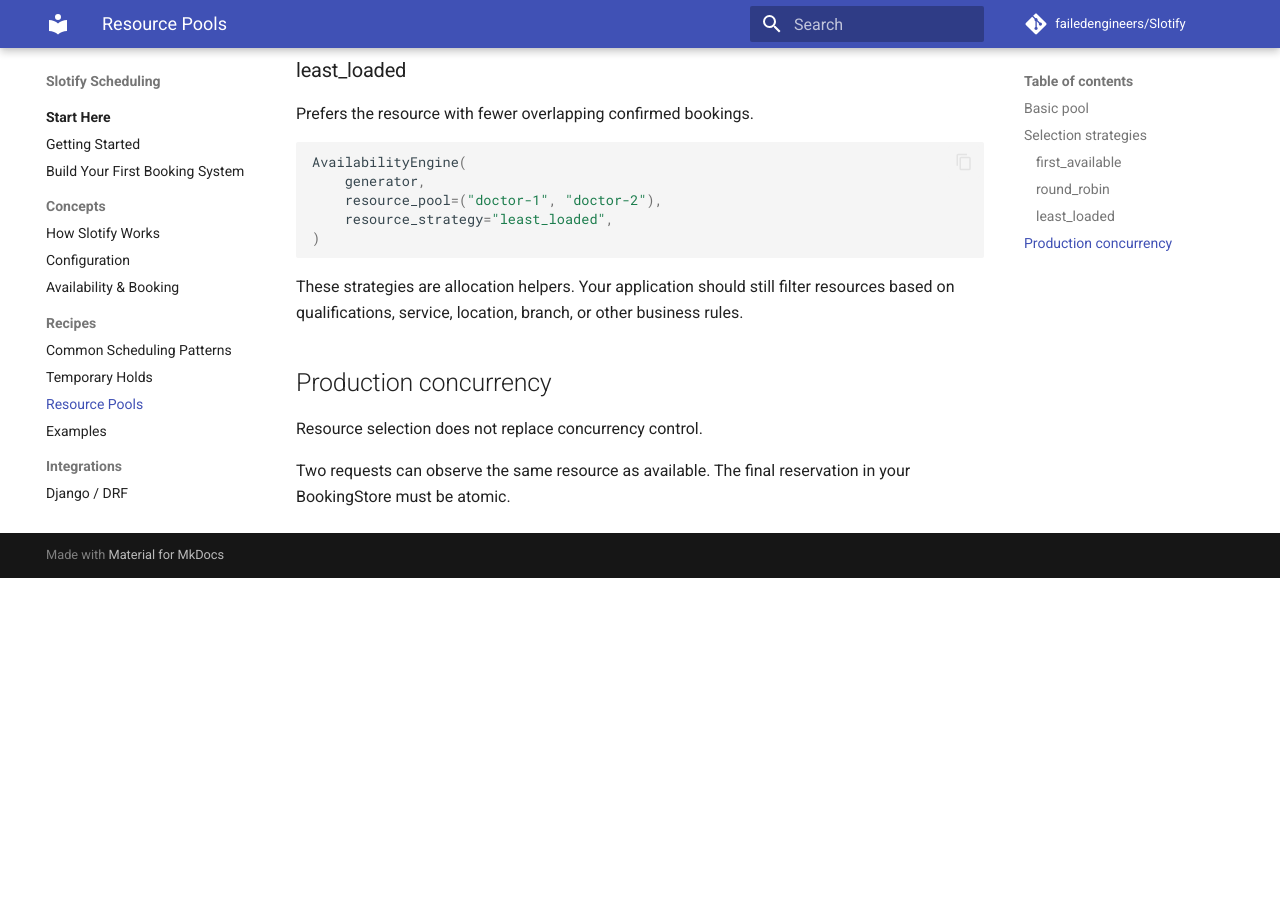
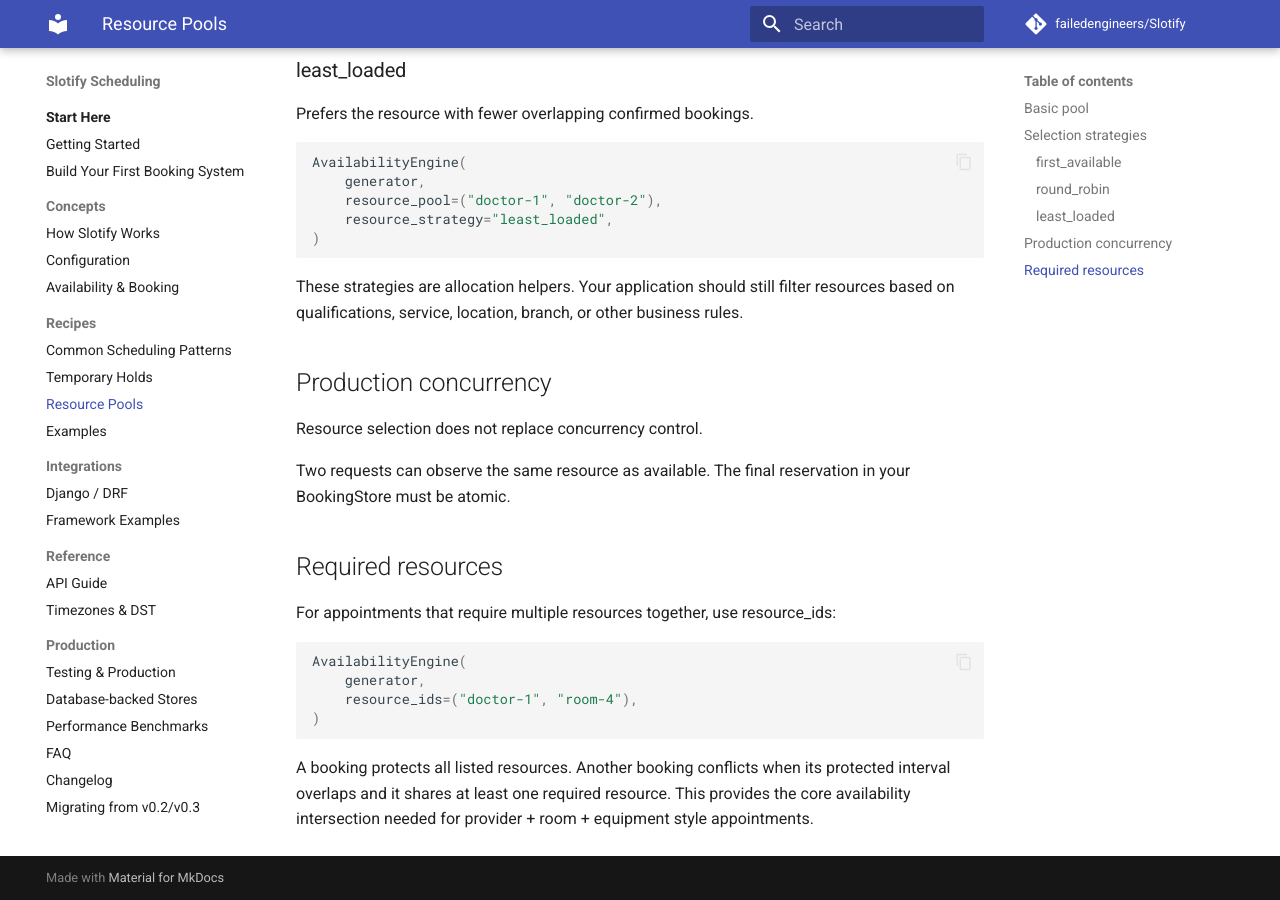
Before and after one commit to failedengineers/Slotify, an MkDocs documentation site: the page built from docs/resources.md, in a window 1280 px wide and 900 px high, scrolled down 1000 px. Built offline with MkDocs 1.6.1 and Material for MkDocs 9.7.7, drawn with Linux system fonts in a browser that asks for light colours; comment, search, counter and statistics services are not loaded; before the commit the page ends 1578 px from its top, so only the background shows below that.

Commit message:
Document multi-resource availability intersection

```diff
--- a/docs/resources.md
+++ b/docs/resources.md
@@ -61,3 +61,17 @@
 Resource selection does not replace concurrency control.
 
 Two requests can observe the same resource as available. The final reservation in your BookingStore must be atomic.
+
+
+## Required resources
+
+For appointments that require multiple resources together, use resource_ids:
+
+~~~python
+AvailabilityEngine(
+    generator,
+    resource_ids=("doctor-1", "room-4"),
+)
+~~~
+
+A booking protects all listed resources. Another booking conflicts when its protected interval overlaps and it shares at least one required resource. This provides the core availability intersection needed for provider + room + equipment style appointments.
```
